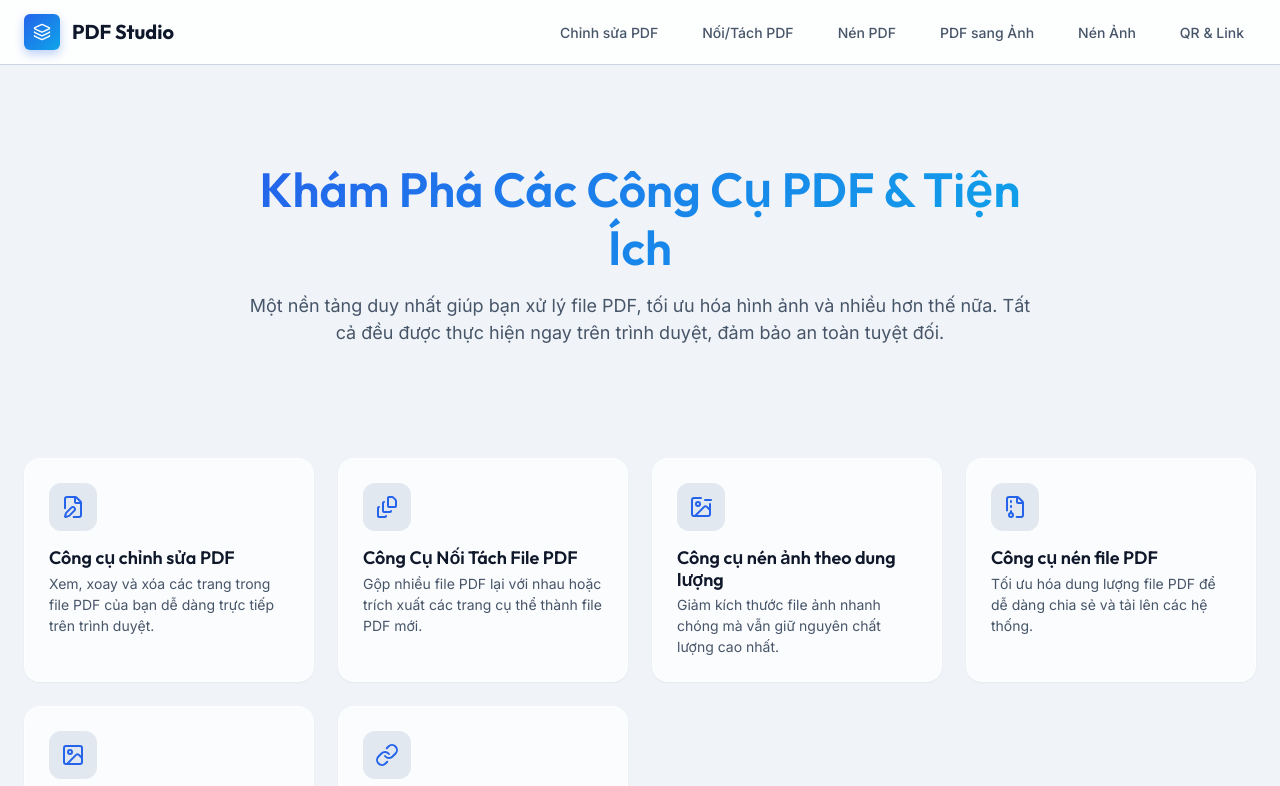
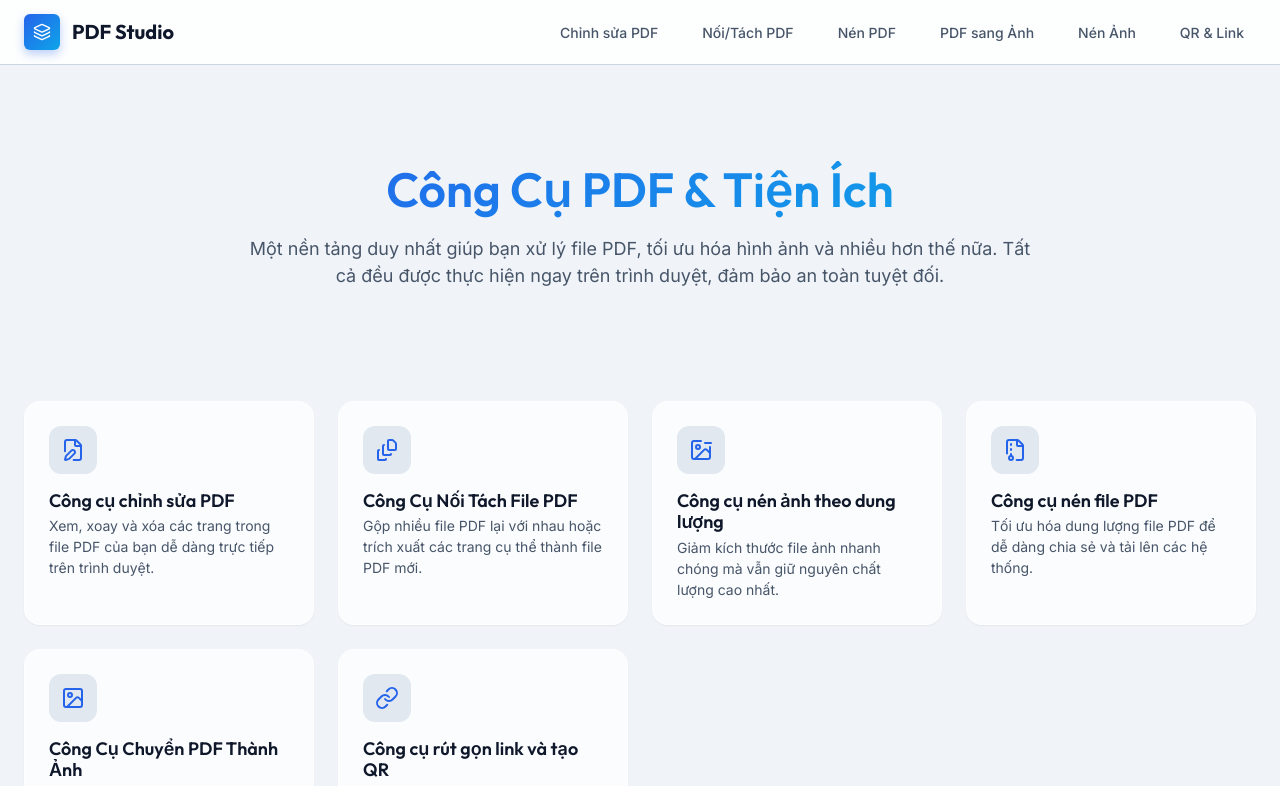
Before and after one commit to rchg2025/pdfstudio, a React (Vite) app: page / in a window 1280 px wide. Shown: the top 786 px of the page. Built offline with nearby package versions, Linux system fonts and the light colour scheme.

Commit message:
Update homepage title

```diff
--- a/src/pages/Home.tsx
+++ b/src/pages/Home.tsx
@@ -52,7 +52,7 @@ const Home = () => {
   return (
     <div className="animate-fade-in">
       <section className="home-hero">
-        <h1 className="home-title text-gradient">Khám Phá Các Công Cụ PDF & Tiện Ích</h1>
+        <h1 className="home-title text-gradient">Công Cụ PDF & Tiện Ích</h1>
         <p className="home-subtitle">
           Một nền tảng duy nhất giúp bạn xử lý file PDF, tối ưu hóa hình ảnh và nhiều hơn thế nữa.
           Tất cả đều được thực hiện ngay trên trình duyệt, đảm bảo an toàn tuyệt đối.
```
